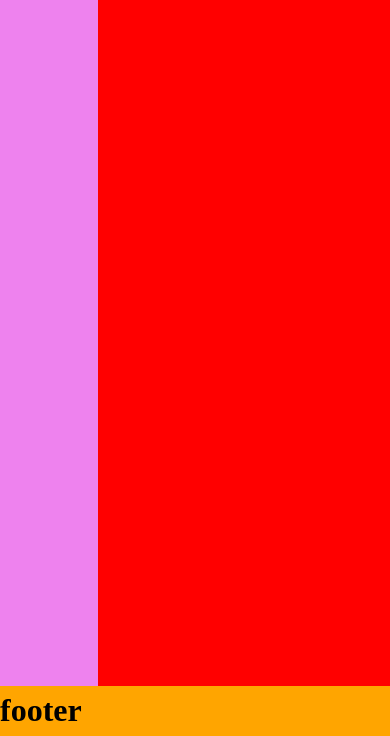
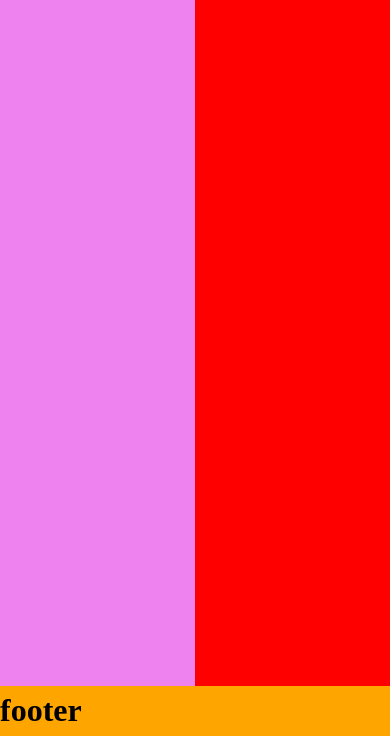
Before and after one commit to AnLaxina/to-do-list, a website built with webpack: page src/template.html in a window 390 px wide. Shown: the part 108-844 px from the top of the page. Built offline with nearby package versions, Linux system fonts and the light colour scheme.

Commit message:
Made grid more responsive by using the CSS trick with auto-fit

```diff
--- a/src/css/style.css
+++ b/src/css/style.css
@@ -13,7 +13,7 @@ body {
 
 body {
     display: grid;
-    grid-template-columns: repeat(4, 1fr);
+    grid-template-columns: repeat(auto-fit, minmax(150px, 1fr));
     grid-template-rows: 50px 1fr 1fr 50px;
     background-color: #C6E7FF;
     grid-template-areas:
```
